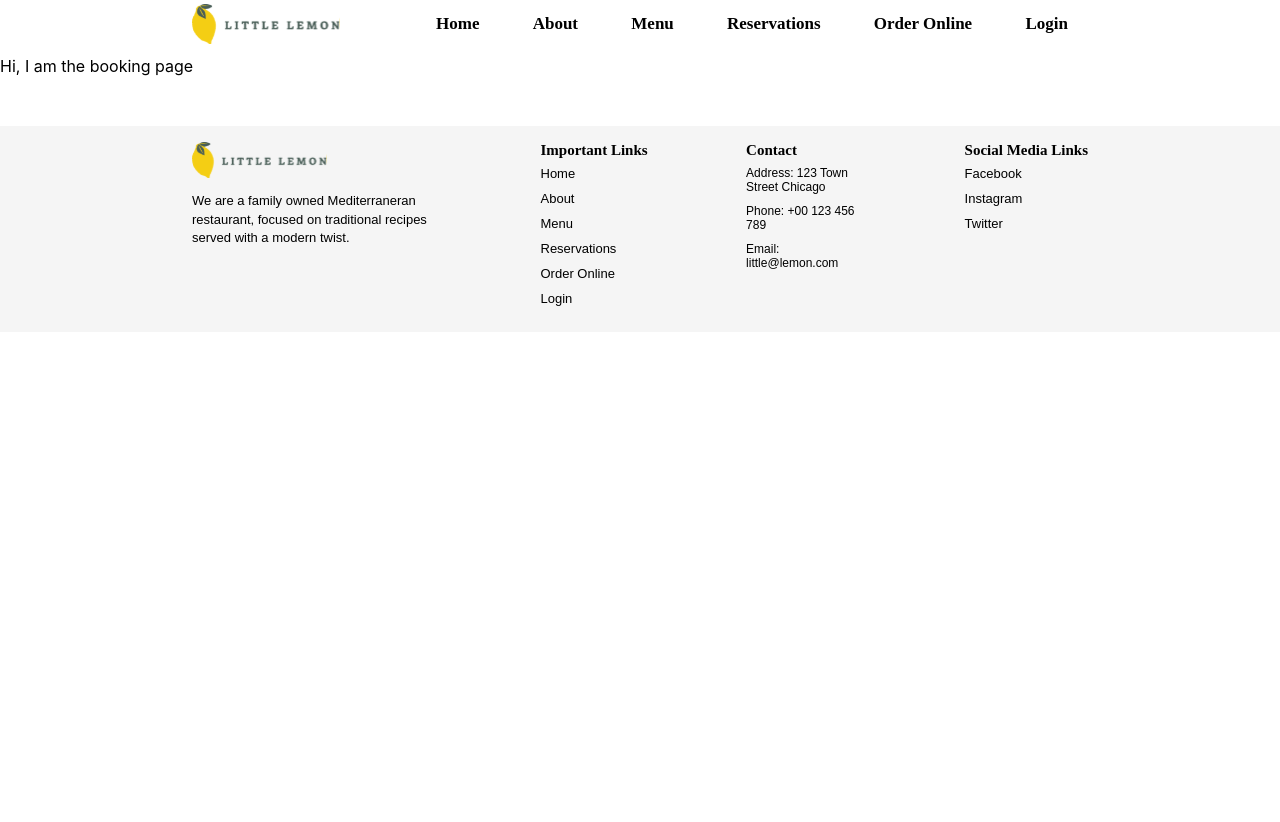
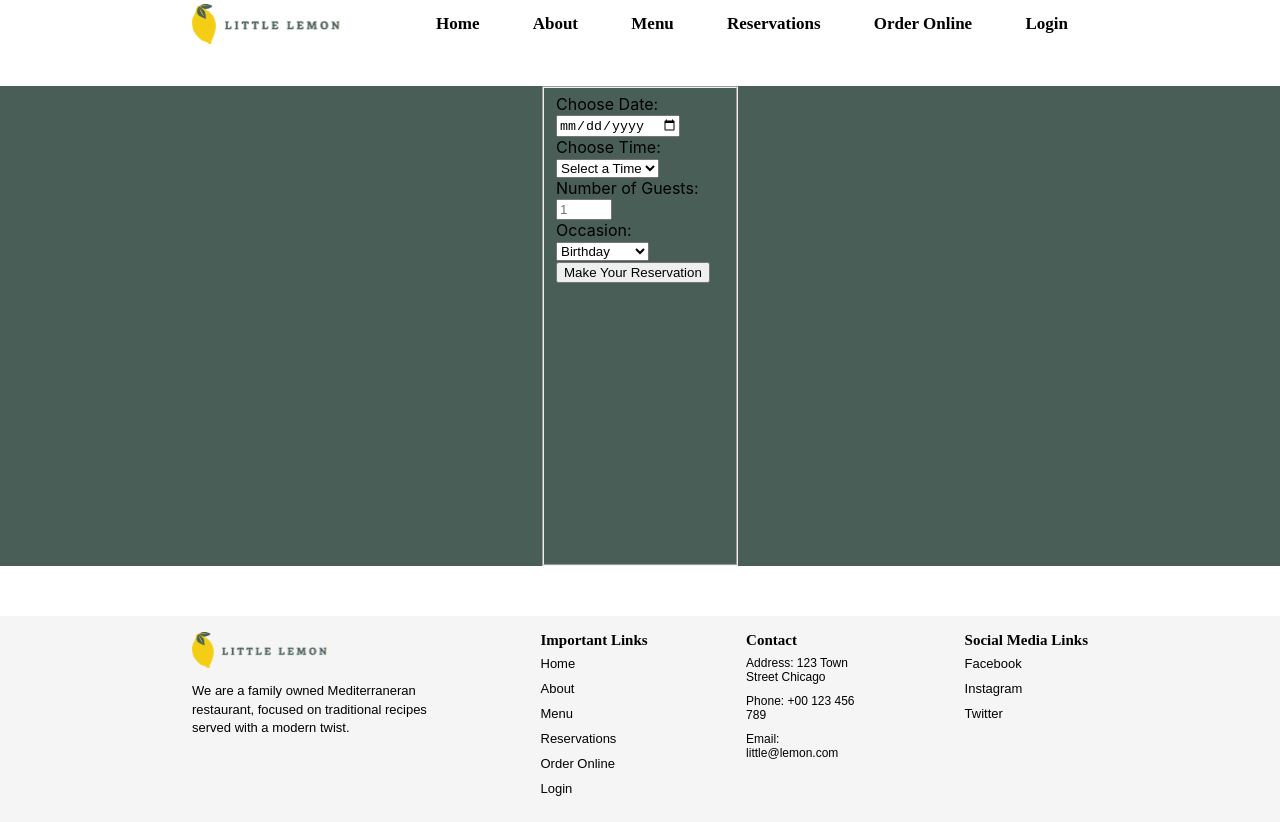
Before and after one commit to leem-dev/Little-Lemon-Restuarant, a React (Create React App) app: page /booking in a window 1280 px wide. Before the commit the page ends 800 px from the top, so only its background shows below. Built offline with nearby package versions, Linux system fonts and the light colour scheme.

Commit message:
push booking

```diff
--- a/src/components/header-component/header-component.js
+++ b/src/components/header-component/header-component.js
@@ -40,7 +40,7 @@ const Header = () =>    {
                             <Link to="/menu" style={aStyle} className="nav-link">Menu</Link>
                         </li>
                         <li style={liStyle}>
-                            <Link to="/reservation" style={aStyle} className="nav-link">Reservations</Link>
+                            <Link to="/booking" style={aStyle} className="nav-link">Reservations</Link>
                         </li>
                         <li style={liStyle}>
                             <Link to="/order" style={aStyle} className="nav-link">Order Online</Link>
--- a/src/components/main-component/main-component.js
+++ b/src/components/main-component/main-component.js
@@ -1,16 +1,59 @@
 import React from "react";
-import {Routes, Route } from "react-router-dom";
-import HomePage from "../../routes/homepage-element/homepage-element";
+import { useReducer } from "react";
+import {Routes, Route, useNavigate } from "react-router-dom";
 import BookingPage from "../../routes/booking-element/booking-element";
+import ConfirmBooking from "../../routes/booking-element/confirm-booking-element";
+import HomePage from "../../routes/homepage-element/homepage-element"
 
 const Main = () =>  {
+
+    const seedRandom = function(seed)  {
+        var m = 2**35 - 31;
+        var a = 185852;
+        var s = seed % m;
+        return function()   {
+            return (s = s * a % m) /m;
+        }
+    }
+
+    const fetchAPI = function(date) {
+        let result = [];
+        let randomDate = seedRandom(date.getDate());
+        for (let i = 17; i <= 23; i++)  {
+            randomDate() < 0.5 ? result.push(i + ":00") : result.push(i + ":30");
+        }
+        return result;
+
+
+    }
+
+    const submitAPI = function(formData)  {
+        return true;
+    }
+
+    const changeTime = (state, date) => {
+        return {availNewTimes: fetchAPI(new Date())}
+    }
+
+    const initialState = {availNewTimes: fetchAPI(new Date())};
+    const [state, dispatch] = useReducer(changeTime, initialState);
+
+
+    const navigate = useNavigate();
+    const submitForm = (formData) =>   {
+        if (submitAPI(formData))    {
+            navigate("/confirmed")
+        }
+    }
+
     return (
-        <>
+        <div>
             <Routes>
                 <Route path="/" element={<HomePage />} />
-                <Route path="/booking" element={<BookingPage />}/>
+                <Route path="/booking" element={<BookingPage availNewTimes={state} dispatch={dispatch} submitForm={submitForm} />}/>
+                <Route path="/confirmed" element={<ConfirmBooking />} />
             </Routes>
-        </>
+        </div>
     )
 }
 
--- /dev/null
+++ b/src/routes/booking-element/booking-element-styles.css
@@ -0,0 +1,8 @@
+.form-box   {
+    margin-top: 30px;
+    background: #495e57;
+    height: 60vh;
+
+    display: flex;
+    justify-content: center;
+}
--- a/src/routes/booking-element/booking-element.jsx
+++ b/src/routes/booking-element/booking-element.jsx
@@ -1,8 +1,8 @@
-const BookingPage = () =>   {
+import BookingForm from "./booking-form-element";
+
+const BookingPage = (props) =>   {
     return (
-        <>
-            Hi, I am the booking page
-        </>
+        <BookingForm availNewTimes={props.availNewTimes} dispatch={props.dispatch} submitForm={props.submitForm} />
     )
 }
 
--- /dev/null
+++ b/src/routes/booking-element/booking-form-element.jsx
@@ -0,0 +1,69 @@
+import { useState } from "react";
+import "./booking-element-styles.css"
+
+const BookingForm = (props) =>   {
+
+    const [newDate, setNewDate] = useState("");
+    const [newTimes, setNewTimes] = useState("");
+    const [newGuest, setNewGuest] = useState("");
+    const [newOccasion, setNewOccasion] = useState("");
+
+    const handleFormSubmission = (e) =>  {
+        e.preventDefault();
+        props.submitForm(e);
+    }
+
+    const handleDateChange = (e) => {
+        setNewDate(e);
+        props.dispatch(e);
+    }
+
+    const formStyle = {
+        display: "grid",
+        maxWidth: "200px",
+        gap: "20px",
+    }
+    return (
+        <div className="form-box">
+            <form onSubmit={handleFormSubmission} style={formStyle}>
+                <fieldset>
+                    <div>
+                        <label htmlFor="book-date">Choose Date:</label>
+                        <input type="date" value={newDate} onChange={(e) => handleDateChange(e)} required/>
+                    </div>
+
+                    <div>
+                        <label htmlFor="book-time">Choose Time:</label>
+                        <select className="book-time" value={newTimes} onChange={(e) => setNewTimes(e.target.value)} required>
+                            <option>Select a Time</option>
+                            {
+                                props.availNewTimes.availNewTimes.map(newTime =>    {
+                                    return <option key={newTime}>{newTime}</option>
+                                })
+                            }
+                        </select>
+                    </div>
+
+                    <div>
+                        <label htmlFor="book-guest">Number of Guests:</label>
+                        <input type="number" value={newGuest} placeholder="1" min="1" max="10" onChange={(e) => setNewGuest(e.target.value)} className="book-guest" required/>
+                    </div>
+
+                    <div>
+                        <label htmlFor="book-occasion">Occasion:</label>
+                        <select key={newOccasion} value={newOccasion} onChange={(e) => setNewOccasion(e.target.value)}>
+                            <option>Birthday</option>
+                            <option>Anniversary</option>
+                        </select>
+                    </div>
+
+                    <div className="submit-btn">
+                        <input aria-label="On Click" type="submit" value={"Make Your Reservation"} />
+                    </div>
+                </fieldset>
+            </form>
+        </div>
+    )
+}
+
+export default BookingForm;
--- /dev/null
+++ b/src/routes/booking-element/confirm-booking-element.jsx
@@ -0,0 +1,11 @@
+const ConfirmBooking = () =>    {
+    return (
+        <>
+            <div>
+                <h2>Booking has been <span>confirmed!</span></h2>
+            </div>
+        </>
+    )
+}
+
+export default ConfirmBooking;
--- a/src/routes/homepage-element/hero-section/hero-section-element.jsx
+++ b/src/routes/homepage-element/hero-section/hero-section-element.jsx
@@ -1,3 +1,4 @@
+import { Link } from "react-router-dom";
 import HeroImage from "../../../assets/restauranfood.jpg";
 
 import "./hero-section-element-styles.css";
@@ -16,7 +17,9 @@ const HeroSection = () =>   {
                     <p className="briefText">
                         We are a family owned Medditerranean restaurant, focused on traditional recipes served with a modern twist.
                     </p>
-                    <button type="button" className="reserve-btn btn">Reserve a Table</button>
+                    <Link to="/booking">
+                        <button type="button" className="reserve-btn btn">Reserve a Table</button>
+                    </Link>
                 </div>
                 <div className="right-hero-section">
                     <img src={HeroImage} alt="HeroImage" className="hero-image"/>
```
